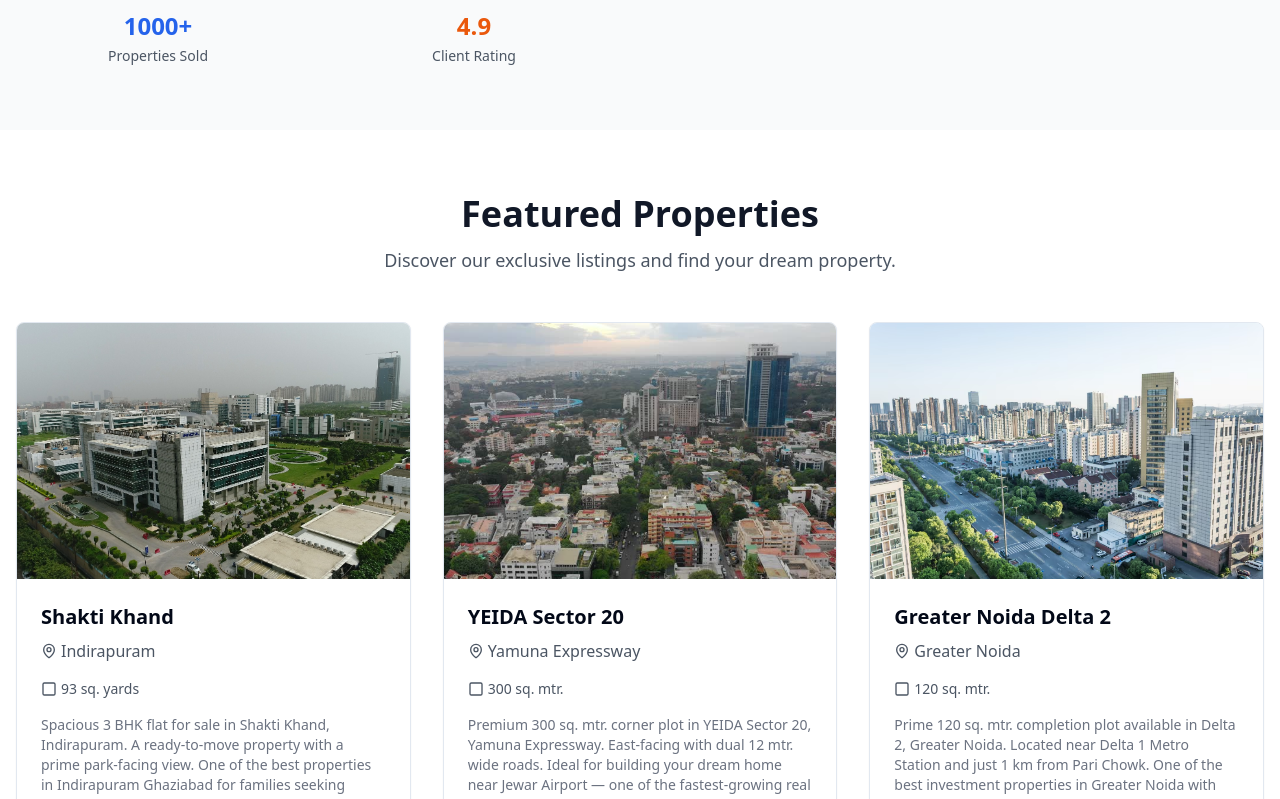
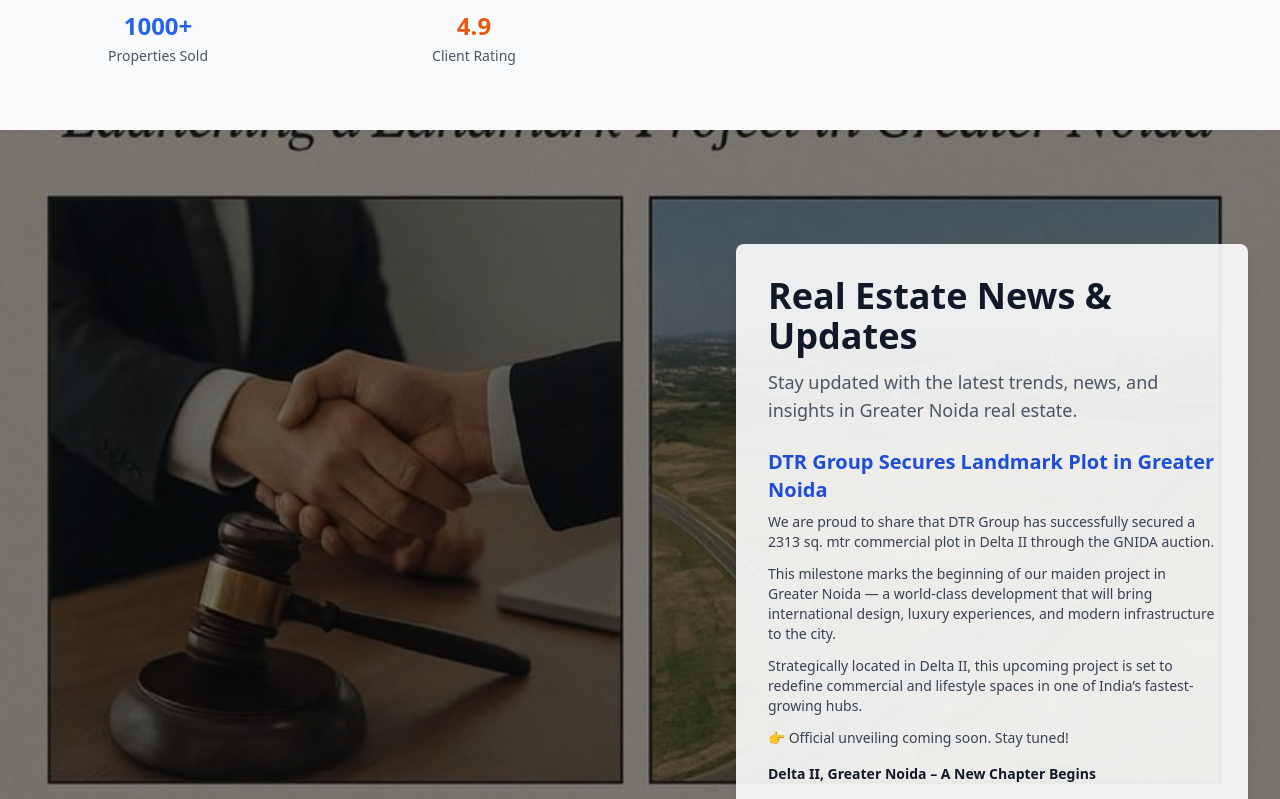
Before and after one commit to p-naulakha/Real-Estate, a Next.js app: page / in a window 1280 px wide. Shown: the part 1561-2360 px from the top of the page. Built offline with nearby package versions, Linux system fonts and the light colour scheme.

Commit message:
news section

```diff
--- a/app/page.tsx
+++ b/app/page.tsx
@@ -437,8 +437,38 @@ export default function HomePage() {
         </div>
       </section>
 
+
+
+      {/* News Section */}
+  <section className="relative w-full h-[80vh] md:h-[100vh] flex items-center justify-end bg-black">
+        <Image
+          src="/news1.jpg"
+          alt="Jewar Airport Boosts Property Prices"
+          fill
+          priority
+          className="object-cover w-full h-full absolute inset-0 z-0"
+        />
+        <div className="absolute inset-0 bg-black/50 z-10" />
+        <div className="relative z-20 w-full md:w-1/2 h-full flex items-center justify-end pr-8">
+          <div className="bg-white/90 rounded-lg shadow-lg p-8 max-w-lg ml-auto">
+            <h2 className="text-2xl sm:text-3xl md:text-4xl font-bold text-gray-900 mb-3">
+              Real Estate News & Updates
+            </h2>
+            <p className="text-sm sm:text-base md:text-lg text-gray-600 mb-6">
+              Stay updated with the latest trends, news, and insights in Greater Noida real estate.
+            </p>
+            <h3 className="text-xl font-bold mb-2 text-blue-700">DTR Group Secures Landmark Plot in Greater Noida</h3>
+            <p className="text-sm text-gray-700 mb-3">We are proud to share that DTR Group has successfully secured a 2313 sq. mtr commercial plot in Delta II through the GNIDA auction.</p>
+            <p className="text-sm text-gray-700 mb-3">This milestone marks the beginning of our maiden project in Greater Noida — a world-class development that will bring international design, luxury experiences, and modern infrastructure to the city.</p>
+            <p className="text-sm text-gray-700 mb-3">Strategically located in Delta II, this upcoming project is set to redefine commercial and lifestyle spaces in one of India’s fastest-growing hubs.</p>
+            <p className="text-sm text-gray-700 mb-3">👉 Official unveiling coming soon. Stay tuned!</p>
+            <p className="text-sm text-gray-900 font-semibold mt-4">Delta II, Greater Noida – A New Chapter Begins</p>
+          </div>
+        </div>
+      </section>
+
+
       {/* Featured Properties */}
-
       <section className="py-16">
         <div className="text-center mb-12">
           <h2 className="text-2xl sm:text-3xl md:text-4xl font-bold text-gray-900 mb-3">
```
Also changed, not shown: public/news1.jpg (added). Lines whose indentation alone changed are shown as unchanged.
